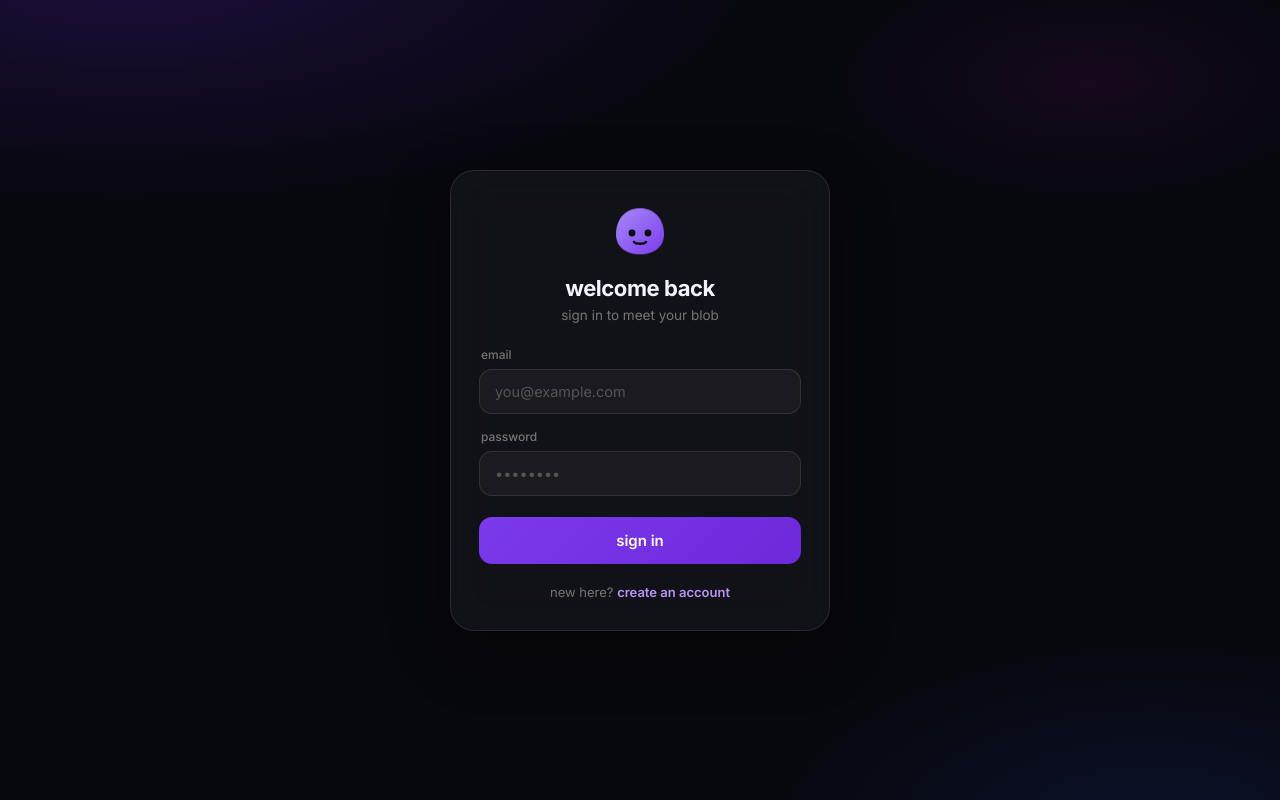
After one commit to Mysteryman33/blob-app, a Flask app: page /login in a window 1280 px wide. The commit adds this page. Run offline with Flask 3, Linux system fonts and the light colour scheme; some libraries are stand-ins or nearby versions.

Commit message:
add email/password accounts with per-user data + cross-device sync
- login/register page (templates/login.html) with a seamless sign-in/create toggle
- session-based auth: stay logged in 30 days, secret key from SECRET_KEY env (dev falls back to .secret_key)
- before_request gate: /api/* needs login (401), other paths redirect to /login
- per-user data isolation with ~zero changes to existing endpoints:
    * Postgres -> a private schema "u_<id>" per user (users table in public)
    * local SQLite -> one DB file per user under data/
  db() now resolves to the logged-in user's store; init split into init_system + init_user_db
- init_user_db runs DDL in autocommit so idempotent ALTER-migrations can't poison a fresh Postgres schema
- frontend: logout row in settings, fetch guard that bounces to /login on 401, refresh-on-focus for cross-device sync
- passwords hashed with werkzeug; README documents SECRET_KEY / DATABASE_URL

Co-Authored-By: Claude Opus 4.8 <noreply@anthropic.com>

```diff
--- a/main.py
+++ b/main.py
@@ -5,8 +5,10 @@ import random
 import json
 import logging
 import threading
-from datetime import datetime
-from flask import Flask, render_template, jsonify, request
+import secrets
+from datetime import datetime, timedelta
+from flask import Flask, render_template, jsonify, request, session, redirect
+from werkzeug.security import generate_password_hash, check_password_hash
 from groq import Groq
 
 logging.basicConfig(level=logging.INFO)
@@ -60,6 +62,42 @@ if _IS_PG:
     import psycopg2
     import psycopg2.extras
 
+# ── Auth / session config ──────────────────────────────────────────────────────
+# Each user's data lives in its own private store so accounts never see each
+# other's tasks/pet/etc. In production that's a dedicated PostgreSQL schema
+# ("u_<id>"); in local dev it's a dedicated SQLite file ("data/u_<id>.db").
+# The shared users table lives in the "system" store (public schema / auth.db).
+USER_DATA_DIR = 'data'      # local SQLite: one DB file per user
+AUTH_DB_PATH  = 'auth.db'   # local SQLite: shared users table
+
+
+def _load_secret_key():
+    """Stable signing key for session cookies.
+    Production MUST set SECRET_KEY (so logins survive restarts & multiple workers).
+    Local dev falls back to a key persisted in .secret_key."""
+    key = os.getenv('SECRET_KEY')
+    if key:
+        return key
+    try:
+        if os.path.exists('.secret_key'):
+            with open('.secret_key') as f:
+                return f.read().strip()
+        key = secrets.token_hex(32)
+        with open('.secret_key', 'w') as f:
+            f.write(key)
+        return key
+    except Exception:
+        return secrets.token_hex(32)
+
+
+app.secret_key = _load_secret_key()
+app.permanent_session_lifetime = timedelta(days=30)   # "stay logged in" across sessions
+app.config.update(
+    SESSION_COOKIE_HTTPONLY=True,
+    SESSION_COOKIE_SAMESITE='Lax',
+    SESSION_COOKIE_SECURE=_IS_PG,   # production is served over HTTPS
+)
+
 _INSERT_RE = re.compile(r'^\s*INSERT\b', re.I)
 _CREATE_RE = re.compile(r'^\s*CREATE\b', re.I)
 
@@ -142,12 +180,19 @@ class _Cursor:
 
 
 class _Conn:
-    def __init__(self):
+    def __init__(self, schema=None, sqlite_path=None, autocommit=False):
         if _IS_PG:
             self._raw = psycopg2.connect(_DB_URL)
+            if autocommit:
+                self._raw.autocommit = True
             self._factory = psycopg2.extras.RealDictCursor
+            if schema:
+                # Scope every statement on this connection to the user's schema.
+                cur = self._raw.cursor()
+                cur.execute(f'SET search_path TO "{schema}", public')
+                cur.close()
         else:
-            self._raw = sqlite3.connect(DB_PATH)
+            self._raw = sqlite3.connect(sqlite_path or DB_PATH)
             self._raw.row_factory = sqlite3.Row
             self._factory = None
 
@@ -169,13 +214,31 @@ class _Conn:
         except Exception: pass
 
 
+def _user_conn(uid, autocommit=False):
+    """Connection scoped to one user's private data store."""
+    if _IS_PG:
+        return _Conn(schema=f'u_{int(uid)}', autocommit=autocommit)
+    return _Conn(sqlite_path=os.path.join(USER_DATA_DIR, f'u_{int(uid)}.db'))
+
+
+def sysdb():
+    """Connection to the shared system store that holds the users table."""
+    if _IS_PG:
+        return _Conn(schema=None)
+    return _Conn(sqlite_path=AUTH_DB_PATH)
+
+
 def db():
-    return _Conn()
-
-
-
-def init_db():
-    with db() as c:
+    """Connection scoped to the currently logged-in user (set by the auth gate)."""
+    uid = session.get('uid')
+    if not uid:
+        raise RuntimeError('db() called without an authenticated user')
+    return _user_conn(uid)
+
+
+
+def _create_app_tables(c):
+    if True:
         c.execute('''CREATE TABLE IF NOT EXISTS tasks (
             id INTEGER PRIMARY KEY AUTOINCREMENT,
             title TEXT NOT NULL,
@@ -329,6 +392,37 @@ def init_db():
         c.commit()
 
 
+def init_system():
+    """Create the shared users table. Runs once at import."""
+    if not _IS_PG:
+        os.makedirs(USER_DATA_DIR, exist_ok=True)
+    with sysdb() as c:
+        c.execute('''CREATE TABLE IF NOT EXISTS users (
+            id INTEGER PRIMARY KEY AUTOINCREMENT,
+            email TEXT NOT NULL UNIQUE,
+            password_hash TEXT NOT NULL,
+            created_at TEXT DEFAULT CURRENT_TIMESTAMP
+        )''')
+        c.commit()
+
+
+def init_user_db(uid):
+    """Create (idempotently) all app tables + seeds inside a user's private store."""
+    if _IS_PG:
+        # autocommit so the idempotent ALTER-migrations can't poison the transaction
+        c = _user_conn(uid, autocommit=True)
+        try:
+            c.execute(f'CREATE SCHEMA IF NOT EXISTS "u_{int(uid)}"')
+            _create_app_tables(c)
+        finally:
+            try: c._raw.close()
+            except Exception: pass
+    else:
+        os.makedirs(USER_DATA_DIR, exist_ok=True)
+        with _user_conn(uid) as c:
+            _create_app_tables(c)
+
+
 def log_usage(resp, call_type: str):
     """Log token usage from a Groq completion response to ai_usage table."""
     try:
@@ -386,6 +480,87 @@ def get_usage():
 def pet_with_level(pet_dict):
     pet_dict['level'] = min(10, pet_dict['total_completed'] // 5 + 1)
     return pet_dict
+
+
+# ── Auth ───────────────────────────────────────────────────────────────────────
+_EMAIL_RE = re.compile(r'^[^@\s]+@[^@\s]+\.[^@\s]+$')
+# Reachable without a session. Everything else requires login.
+_PUBLIC_PATHS = {'/login', '/api/auth/login', '/api/auth/register', '/api/auth/me'}
+
+
+def _norm_email(e):
+    return (e or '').strip().lower()
+
+
+@app.before_request
+def _auth_gate():
+    p = request.path
+    if p.startswith('/static/') or p in _PUBLIC_PATHS:
+        return
+    if session.get('uid'):
+        return
+    if p.startswith('/api/'):
+        return jsonify(error='authentication required'), 401
+    return redirect('/login')
+
+
+@app.route('/login')
+def login_page():
+    if session.get('uid'):
+        return redirect('/')
+    return render_template('login.html')
+
+
+@app.route('/api/auth/register', methods=['POST'])
+def auth_register():
+    d = request.json or {}
+    email = _norm_email(d.get('email'))
+    pw    = d.get('password') or ''
+    if not _EMAIL_RE.match(email):
+        return jsonify(error='enter a valid email'), 400
+    if len(pw) < 6:
+        return jsonify(error='password must be at least 6 characters'), 400
+    with sysdb() as c:
+        if c.execute('SELECT id FROM users WHERE email=?', (email,)).fetchone():
+            return jsonify(error='that email is already registered'), 409
+        cur = c.execute('INSERT INTO users (email, password_hash) VALUES (?,?)',
+                        (email, generate_password_hash(pw)))
+        c.commit()
+        uid = cur.lastrowid
+    init_user_db(uid)            # build this account's private data store
+    session.permanent = True
+    session['uid']   = uid
+    session['email'] = email
+    return jsonify(ok=True, email=email)
+
+
+@app.route('/api/auth/login', methods=['POST'])
+def auth_login():
+    d = request.json or {}
+    email = _norm_email(d.get('email'))
+    pw    = d.get('password') or ''
+    with sysdb() as c:
+        row = c.execute('SELECT * FROM users WHERE email=?', (email,)).fetchone()
+    if not row or not check_password_hash(row['password_hash'], pw):
+        return jsonify(error='wrong email or password'), 401
+    init_user_db(row['id'])      # ensure their store exists (idempotent)
+    session.permanent = True
+    session['uid']   = row['id']
+    session['email'] = email
+    return jsonify(ok=True, email=email)
+
+
+@app.route('/api/auth/logout', methods=['POST'])
+def auth_logout():
+    session.clear()
+    return jsonify(ok=True)
+
+
+@app.route('/api/auth/me')
+def auth_me():
+    if session.get('uid'):
+        return jsonify(authenticated=True, email=session.get('email'))
+    return jsonify(authenticated=False), 401
 
 
 @app.route('/')
@@ -2452,7 +2627,7 @@ def reset_pet():
         pet = pet_with_level(dict(c.execute('SELECT * FROM pet WHERE id=1').fetchone()))
     return jsonify(pet)
 
-init_db()
+init_system()
 
 if __name__ == '__main__':
     app.run(debug=True, port=5002)
--- /dev/null
+++ b/templates/login.html
@@ -0,0 +1,238 @@
+<!DOCTYPE html>
+<html lang="en">
+<head>
+  <meta charset="UTF-8" />
+  <meta name="viewport" content="width=device-width, initial-scale=1.0" />
+  <title>blob · sign in</title>
+  <link rel="preconnect" href="https://fonts.googleapis.com">
+  <link href="https://fonts.googleapis.com/css2?family=Inter:wght@400;500;600;700&display=swap" rel="stylesheet">
+  <style>
+    :root {
+      --bg: #07070e;
+      --card: rgba(255,255,255,0.045);
+      --border: rgba(255,255,255,0.10);
+      --border-strong: rgba(255,255,255,0.18);
+      --text: #f4f4ff;
+      --text-sub: rgba(255,255,255,0.42);
+      --purple: #7c3aed;
+    }
+    * { box-sizing: border-box; margin: 0; padding: 0; }
+    body {
+      background: #07070e;
+      color: var(--text);
+      font-family: 'Inter', -apple-system, BlinkMacSystemFont, 'Segoe UI', sans-serif;
+      min-height: 100vh;
+      display: flex;
+      align-items: center;
+      justify-content: center;
+      padding: 24px;
+    }
+    .app-bg {
+      position: fixed; inset: 0; z-index: -1;
+      background:
+        radial-gradient(ellipse 90% 55% at 10% -5%,  rgba(109,40,217,0.22) 0%, transparent 55%),
+        radial-gradient(ellipse 55% 45% at 90% 105%,  rgba(37,99,235,0.13) 0%, transparent 55%),
+        radial-gradient(ellipse 40% 30% at 85% 10%,   rgba(192,38,211,0.08) 0%, transparent 50%),
+        #07070e;
+    }
+    .card {
+      width: 100%;
+      max-width: 380px;
+      background: var(--card);
+      border: 1px solid var(--border);
+      border-radius: 24px;
+      padding: 34px 28px 30px;
+      backdrop-filter: blur(22px);
+      -webkit-backdrop-filter: blur(22px);
+      box-shadow: 0 20px 60px rgba(0,0,0,0.45);
+    }
+    .blob-mark {
+      width: 60px; height: 54px; margin: 0 auto 16px;
+      display: block;
+    }
+    .blob-mark .body {
+      fill: url(#g);
+      animation: bob 3.6s ease-in-out infinite;
+      transform-origin: center;
+    }
+    @keyframes bob { 0%,100%{ transform: translateY(0) } 50%{ transform: translateY(-3px) } }
+    h1 {
+      font-size: 22px; font-weight: 700; text-align: center; letter-spacing: -0.02em;
+    }
+    .sub {
+      text-align: center; color: var(--text-sub); font-size: 13.5px;
+      margin-top: 6px; margin-bottom: 24px;
+    }
+    label {
+      display: block; font-size: 12px; color: var(--text-sub);
+      margin: 0 0 7px 2px; font-weight: 500;
+    }
+    .field { margin-bottom: 15px; }
+    input {
+      width: 100%;
+      background: rgba(255,255,255,0.04);
+      border: 1px solid var(--border);
+      border-radius: 13px;
+      padding: 13px 15px;
+      color: var(--text);
+      font-size: 14.5px;
+      font-family: inherit;
+      transition: border-color .15s, background .15s;
+      outline: none;
+    }
+    input::placeholder { color: rgba(255,255,255,0.25); }
+    input:focus {
+      border-color: rgba(124,58,237,0.65);
+      background: rgba(124,58,237,0.06);
+    }
+    button.submit {
+      width: 100%;
+      margin-top: 6px;
+      background: linear-gradient(135deg, #7c3aed, #6d28d9);
+      border: none;
+      border-radius: 13px;
+      padding: 14px;
+      color: #fff;
+      font-size: 15px;
+      font-weight: 600;
+      font-family: inherit;
+      cursor: pointer;
+      transition: transform .08s, filter .15s, opacity .15s;
+    }
+    button.submit:hover { filter: brightness(1.08); }
+    button.submit:active { transform: scale(0.985); }
+    button.submit:disabled { opacity: .6; cursor: default; }
+    .error {
+      background: rgba(239,68,68,0.10);
+      border: 1px solid rgba(239,68,68,0.30);
+      color: #fca5a5;
+      font-size: 13px;
+      border-radius: 11px;
+      padding: 10px 13px;
+      margin-bottom: 15px;
+      display: none;
+    }
+    .error.show { display: block; }
+    .toggle {
+      text-align: center;
+      margin-top: 20px;
+      font-size: 13px;
+      color: var(--text-sub);
+    }
+    .toggle a {
+      color: #b794f6;
+      font-weight: 600;
+      cursor: pointer;
+      text-decoration: none;
+    }
+    .toggle a:hover { text-decoration: underline; }
+  </style>
+</head>
+<body>
+  <div class="app-bg"></div>
+
+  <div class="card">
+    <svg class="blob-mark" viewBox="0 0 60 54" fill="none" xmlns="http://www.w3.org/2000/svg">
+      <defs>
+        <linearGradient id="g" x1="0" y1="0" x2="1" y2="1">
+          <stop offset="0" stop-color="#a78bfa"/>
+          <stop offset="1" stop-color="#7c3aed"/>
+        </linearGradient>
+      </defs>
+      <path class="body" d="M30 4C16 4 6 14 6 30c0 12 9 20 24 20s24-8 24-20C54 14 44 4 30 4Z"/>
+      <circle cx="22" cy="28" r="3.4" fill="#0b0b14"/>
+      <circle cx="38" cy="28" r="3.4" fill="#0b0b14"/>
+      <path d="M24 37c2 2.4 10 2.4 12 0" stroke="#0b0b14" stroke-width="2.4" stroke-linecap="round"/>
+    </svg>
+
+    <h1 id="title">welcome back</h1>
+    <p class="sub" id="subtitle">sign in to meet your blob</p>
+
+    <div class="error" id="error"></div>
+
+    <form id="authForm" autocomplete="on">
+      <div class="field">
+        <label for="email">email</label>
+        <input type="email" id="email" name="email" placeholder="you@example.com"
+               autocomplete="email" required />
+      </div>
+      <div class="field">
+        <label for="password">password</label>
+        <input type="password" id="password" name="password" placeholder="••••••••"
+               autocomplete="current-password" minlength="6" required />
+      </div>
+      <button type="submit" class="submit" id="submitBtn">sign in</button>
+    </form>
+
+    <div class="toggle" id="toggle">
+      new here? <a id="toggleLink">create an account</a>
+    </div>
+  </div>
+
+  <script>
+    let mode = 'login';   // 'login' | 'register'
+    const titleEl   = document.getElementById('title');
+    const subEl     = document.getElementById('subtitle');
+    const submitBtn = document.getElementById('submitBtn');
+    const toggleEl  = document.getElementById('toggle');
+    const errorEl   = document.getElementById('error');
+    const pwInput   = document.getElementById('password');
+
+    function setMode(next) {
+      mode = next;
+      hideError();
+      if (mode === 'login') {
+        titleEl.textContent = 'welcome back';
+        subEl.textContent   = 'sign in to meet your blob';
+        submitBtn.textContent = 'sign in';
+        toggleEl.innerHTML  = 'new here? <a id="toggleLink">create an account</a>';
+        pwInput.setAttribute('autocomplete', 'current-password');
+      } else {
+        titleEl.textContent = 'create your account';
+        subEl.textContent   = 'your blob is waiting for you';
+        submitBtn.textContent = 'create account';
+        toggleEl.innerHTML  = 'have an account? <a id="toggleLink">sign in</a>';
+        pwInput.setAttribute('autocomplete', 'new-password');
+      }
+      document.getElementById('toggleLink').addEventListener('click', () =>
+        setMode(mode === 'login' ? 'register' : 'login'));
+    }
+
+    function showError(msg) { errorEl.textContent = msg; errorEl.classList.add('show'); }
+    function hideError()    { errorEl.classList.remove('show'); }
+
+    document.getElementById('toggleLink').addEventListener('click', () =>
+      setMode(mode === 'login' ? 'register' : 'login'));
+
+    document.getElementById('authForm').addEventListener('submit', async (e) => {
+      e.preventDefault();
+      hideError();
+      const email    = document.getElementById('email').value.trim();
+      const password = pwInput.value;
+      if (!email || !password) return;
+
+      submitBtn.disabled = true;
+      const original = submitBtn.textContent;
+      submitBtn.textContent = mode === 'login' ? 'signing in…' : 'creating…';
+
+      try {
+        const res = await fetch('/api/auth/' + (mode === 'login' ? 'login' : 'register'), {
+          method: 'POST',
+          headers: { 'Content-Type': 'application/json' },
+          body: JSON.stringify({ email, password }),
+        });
+        const data = await res.json().catch(() => ({}));
+        if (res.ok) {
+          window.location.href = '/';
+          return;
+        }
+        showError(data.error || 'something went wrong, try again');
+      } catch (err) {
+        showError('network error — check your connection');
+      }
+      submitBtn.disabled = false;
+      submitBtn.textContent = original;
+    });
+  </script>
+</body>
+</html>
```
Also changed, not shown: templates/index.html (+7 -0 lines), README.md, static/pet.js, 1 other file.
